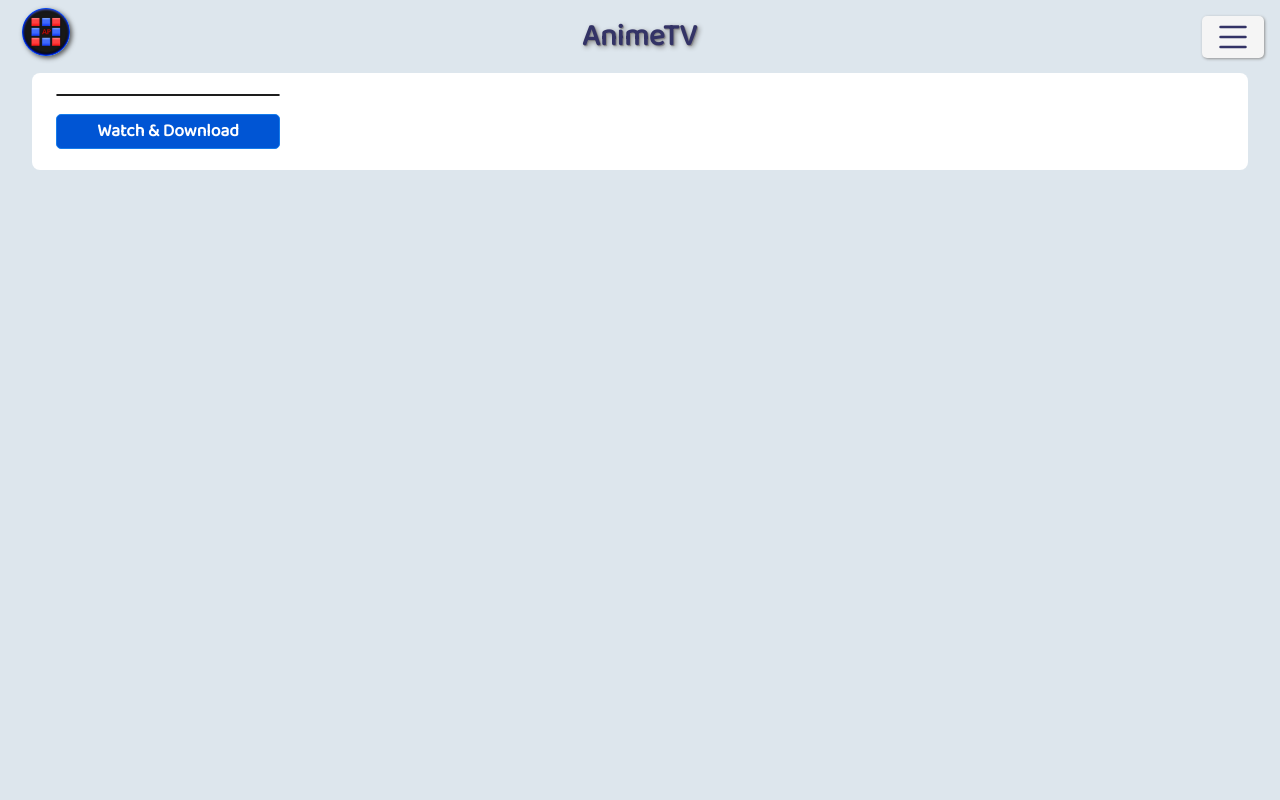
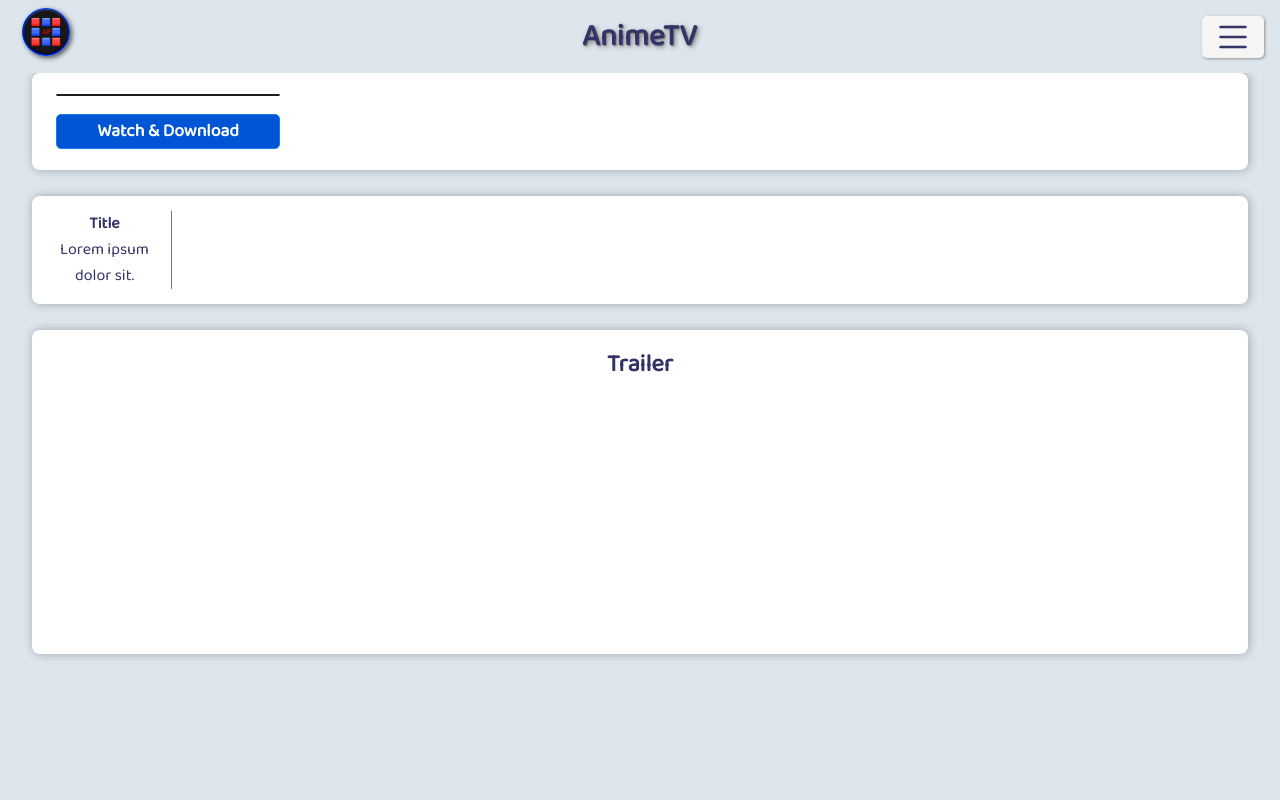
Before and after one commit to codewithap/animeTV-V2, a Flask app: page /anime in a window 1280 px wide. Run offline with Flask 2, Linux system fonts and the light colour scheme.

Commit message:
Add files via upload

```diff
--- a/static/js/home.js
+++ b/static/js/home.js
@@ -56,3 +56,19 @@
         localStorage.setItem("nightMode",false)
     }
 });
+
+function readMoreLess() {
+    var dots = document.getElementById("dots");
+    var moreText = document.getElementById("more");
+    var btnText = document.getElementById("myBtn");
+
+    if (dots.style.display === "none") {
+      dots.style.display = "inline";
+      btnText.innerHTML = "Read more";
+      moreText.style.display = "none";
+    } else {
+      dots.style.display = "none";
+      btnText.innerHTML = "Read less";
+      moreText.style.display = "inline";
+    }
+  }
--- a/templates/anime.html
+++ b/templates/anime.html
@@ -22,12 +22,14 @@
         border-radius: 8px;
         background-size: cover;
         background-position: center;
-        box-shadow: 5px 5px 15px solid rgba(20, 18, 18, 0.7);
+        box-shadow: 1px 0px 10px rgba(20, 18, 18, 0.3);
     }
 
     #main{
         display: flex;
         justify-content: center;
+        flex-direction: column;
+        align-items: center;
     }
 
     #img img {
@@ -54,7 +56,7 @@
         flex-wrap: nowrap;
     }
 
-    #desc span{
+    #desc #title{
         color: rgba(0, 53, 212, 0.8);
         width: 100%;
         font-weight: bolder;
@@ -74,7 +76,7 @@
         justify-content: center;
         flex-wrap: wrap;
     }
-    #desc span{
+    #desc #title{
         margin-top: 20px;
         display: block;
         text-align: center;
@@ -106,6 +108,35 @@
     cursor: pointer;
 }
 
+.iframe{
+    display: flex;
+    align-items: center;
+    justify-content: center;
+}
+
+iframe{
+    border-radius: 5px;
+}
+
+.xjjgxxfh{
+    flex-wrap: nowrap;
+    overflow-x: auto;
+}
+
+.cards{
+    display: flex;
+    align-items: center;
+    justify-content: center;
+    flex-direction: column;
+    word-wrap: break-word;width: 130px;
+    border-right: 0.4px solid rgba(88, 88, 88, 0.821);
+    padding-right: 4px;
+}
+
+.cards p{
+    text-align: center;
+}
+
 </style>
 <main id="main">
 
@@ -119,15 +150,33 @@
 
         <div class="main">
             <div class="desc" id="desc">
-                <span style="font-size: 1.3rem"></span><br>
+                <span id="title" style="font-size: 1.3rem"></span><br>
 
             </div>
         </div>
     </div>
 
 </div>
+<br>
 
 
+<div class="info xjjgxxfh">
+    <div class="cards">
+        <h4>Title</h4>
+        <p>Lorem ipsum dolor sit.</p>
+    </div>
+</div>
+
+
+<br>
+
+<div class="info" style="flex-direction: column;">
+
+    <h2 style="text-align: center;display: block;">Trailer</h2>
+    <div class="iframe">
+        <iframe id="trailer" style="width: 450px; height: 255px;" frameborder="0"></iframe>
+    </div>
+</div>
 
 
 </main>
@@ -138,6 +187,7 @@
     let title = document.querySelector("#desc span");
     let desc = document.querySelector("#desc");
     let info = document.querySelector(".info");
+    let trailer = document.querySelector("#trailer");
 
 
     function search(url) {
@@ -151,9 +201,11 @@
         console.log(data);
         img.src = data["image_url"];
         title.innerHTML = data["title"];
-        desc.innerHTML += data["synopsis"]
+        desc.innerHTML += `
+        ${data["synopsis"].slice(0,100)}<span id="dots">.....</span><span style="display: none" id="more">${data["synopsis"].slice(100,-1)}</span> &nbsp;&nbsp;&nbsp;<a style="color: blue" href="#" onclick="readMoreLess()" id="myBtn">Read More</a>
+        `;
         // info.style.backgroundImage = `url('${data["image_url"]}')`;
-
+        trailer.src = data["trailer_url"]
     }
 
     search(base_url)
--- a/templates/base.html
+++ b/templates/base.html
@@ -2,6 +2,7 @@
 <html lang="en">
 <head>
     <meta charset="UTF-8">
+    <meta name="theme-color" content="rgba(0, 53, 212, 0.8)" />
     <meta name="viewport" content="width=device-width, initial-scale=1.0">
     <meta http-equiv="X-UA-Compatible" content="ie=edge">
     <link rel="stylesheet" href="static/css/home.css">
```
